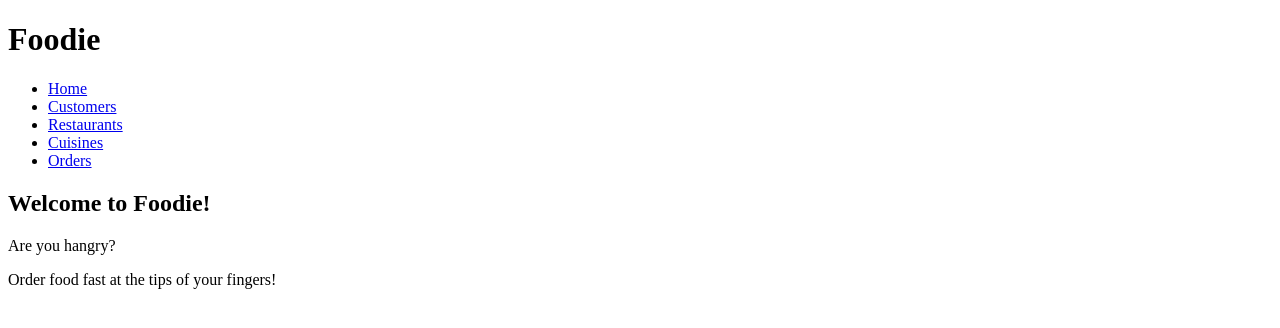
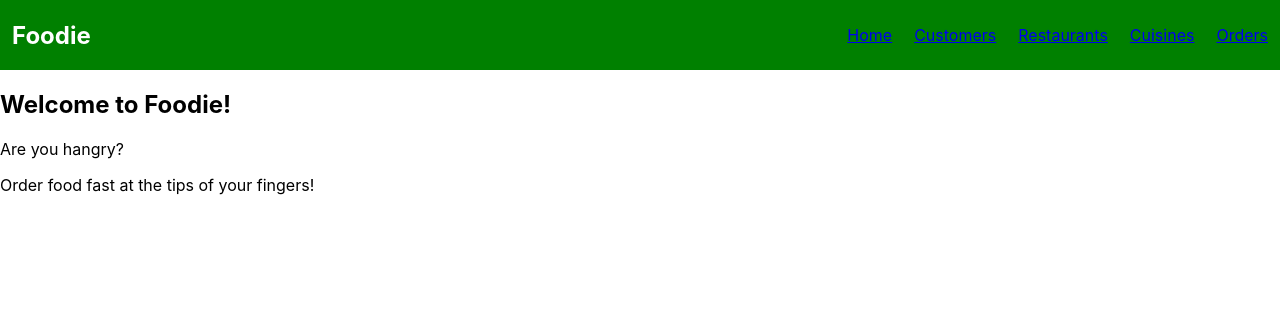
Before and after one commit to JenkenK/tasty_code, a Flask app: page / in a window 1280 px wide. Shown: the top 328 px of the page. Run offline with Flask 2, Linux system fonts and the light colour scheme.

Commit message:
started css

```diff
--- a/static/css/style.css
+++ b/static/css/style.css
@@ -0,0 +1,36 @@
+html, body{
+    font-family: -apple-system, BlinkMacSystemFont, 'Segoe UI', Roboto, Oxygen, Ubuntu, Cantarell, 'Open Sans', 'Helvetica Neue', sans-serif;
+    margin: 0;
+
+}
+
+#nav-bar{
+    width: 100%;
+    height: 70px;
+    display: flex;
+    flex-direction: row;
+    background-color:green;
+    justify-content: space-between;
+    color:white;
+    align-items: center;
+}
+
+#nav-bar > h1{
+    margin-left: 12px;
+}
+
+#nav-bar-links{
+    display: flex;
+
+}
+
+#nav-bar-links > li{
+    list-style: none;
+    color:white;
+    margin-left: 10px;
+    margin-right: 12px;
+}
+
+#nav-bar-links > a{
+    color: white;
+}
--- a/templates/base.html
+++ b/templates/base.html
@@ -8,14 +8,16 @@
 
     <link rel="stylesheet" href="{{ url_for('static', filename='css/style.css') }}">
 
+
+
 </head>
 
 
 <body>
-    <h1>Foodie</h1>
 
-    <nav>
-        <ul>
+    <nav id='nav-bar'>
+        <h1>Foodie</h1>
+        <ul id='nav-bar-links'>
             <li><a href="/">Home</a></li>
             <li><a href="/customers">Customers</a></li>
             <li><a href="/restaurants">Restaurants</a></li>
```
Also changed, not shown: templates/orders/index.html (line endings or trailing spaces).
